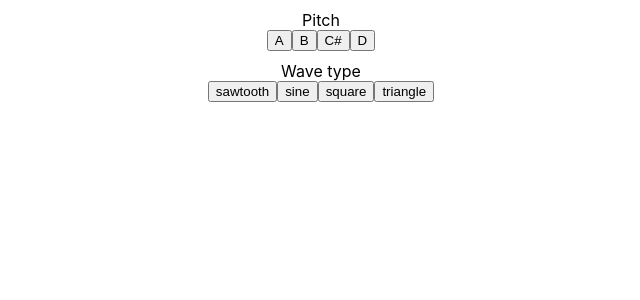
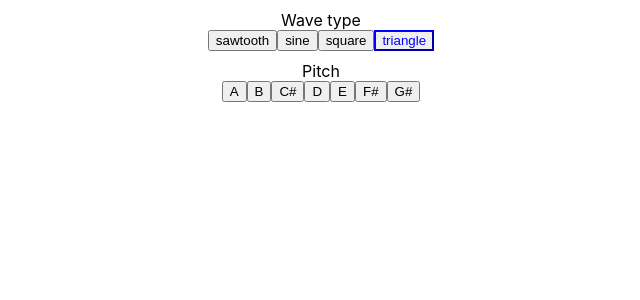
Before and after one commit to andrewangelle/websynth, a React (Create React App) app: page / in a window 1280 px wide. Shown: the top 300 px of the page, without its empty margins (319-959 px from the left). Built offline with nearby package versions, Linux system fonts and the light colour scheme.

Commit message:
different pitches with set wave type

```diff
--- a/src/components/WebSynth.tsx
+++ b/src/components/WebSynth.tsx
@@ -1,60 +1,138 @@
-import React, {useRef, useState} from 'react';
+import  {useState} from 'react';
 
-import { WaveType, WebSynthBase } from '../modules';
-
+import { WaveType, WebSynthBase, WebSynthBaseOptions } from '../modules';
 
 const waveTypes: WaveType[] = [
   'sawtooth',
   'sine',
   'square',
   'triangle'
-]
+];
+
+function useWebSynth(options: WebSynthBaseOptions){
+  const [isPlaying, setPlaying] = useState(false)
+
+  const toggle = () => {
+    const state = new WebSynthBase(options)
+    if(isPlaying){
+      setPlaying(false)
+      state.stop()
+    } else {
+      setPlaying(true);
+      state.start()
+    }
+  }
+
+  return {
+    toggle
+  }
+}
+
+function APitch({ waveType }: { waveType: WaveType }){
+  const options: WebSynthBaseOptions = {
+    frequency: 440,
+    gain: 0.5,
+    waveType
+  };
+  const synth = useWebSynth(options)
+  return (
+    <button onClick={synth.toggle}>
+      A
+    </button>
+  )
+}
+
+function BPitch({ waveType }: { waveType: WaveType }){
+  const options: WebSynthBaseOptions = {
+    frequency: 493.88,
+    gain: 0.5,
+    waveType
+  };
+  const synth = useWebSynth(options)
+  return (
+    <button onClick={synth.toggle}>
+      B
+    </button>
+  )
+};
+
+function CSharpPitch({ waveType }: { waveType: WaveType }){
+  const options: WebSynthBaseOptions = {
+    frequency: 554.37,
+    gain: 0.5,
+    waveType
+  };
+  const synth = useWebSynth(options)
+  return (
+    <button onClick={synth.toggle}>
+      C#
+    </button>
+  )
+};
+
+function DPitch({ waveType }: { waveType: WaveType }){
+  const options: WebSynthBaseOptions = {
+    frequency: 587.33,
+    gain: 0.5,
+    waveType
+  };
+  const synth = useWebSynth(options)
+  return (
+    <button onClick={synth.toggle}>
+      D
+    </button>
+  )
+};
+
+function EPitch({ waveType }: { waveType: WaveType }){
+  const options: WebSynthBaseOptions = {
+    frequency: 659.25,
+    gain: 0.5,
+    waveType
+  };
+  const synth = useWebSynth(options)
+  return (
+    <button onClick={synth.toggle}>
+      E
+    </button>
+  )
+};
+
+function FSharpPitch({ waveType }: { waveType: WaveType }){
+  const options: WebSynthBaseOptions = {
+    frequency: 739.99,
+    gain: 0.5,
+    waveType
+  };
+  const synth = useWebSynth(options)
+  return (
+    <button onClick={synth.toggle}>
+      F#
+    </button>
+  )
+};
+
+function GSharpPitch({ waveType }: { waveType: WaveType }){
+  const options: WebSynthBaseOptions = {
+    frequency: 830.61,
+    gain: 0.5,
+    waveType
+  };
+  const synth = useWebSynth(options)
+  return (
+    <button onClick={synth.toggle}>
+      G#
+    </button>
+  )
+};
 
 export function WebSynth(){
-  const [isPlaying, setPlaying] = useState(false)
-  const [volume, setVolume] = useState(0)
+  const [waveType, setWaveType] = useState<WaveType>('triangle')
 
   return (
     <div
       style={{display: 'flex', flexDirection: 'column'}}
     >
-      <label
-        style={{width: '100px', margin: '10px auto auto'}}
-        htmlFor="volume"
-      >
-        Pitch
-      </label>
-
-      <div style={{display: 'flex', justifyContent: 'center'}}>
-        <button
-          onClick={() => {
-            new WebSynthBase().setFrequency(440)
-          }}
-        >
-          A
-        </button>
-        <button
-          onClick={() => {
-            new WebSynthBase().setFrequency(493.88)
-          }}
-        >
-          B
-        </button>
-        <button
-          onClick={() => {
-            new WebSynthBase().setFrequency(554.37)
-          }}
-        >
-          C#
-        </button>
-        <button
-          onClick={() => {
-            new WebSynthBase().setFrequency(587.33)
-          }}
-        >
-          D
-        </button>
-      </div>
 
       <label style={{marginTop: '10px'}}>
         Wave type
@@ -65,15 +143,34 @@ export function WebSynth(){
         {waveTypes.map(type => (
           <button
             key={type}
-            onClick={() => {
-              setVolume(0.25)
-              new WebSynthBase().setWaveType(type)
+            onClick={() => setWaveType(type)}
+            style={{
+              color: waveType === type ? 'blue' : '',
+              borderColor: waveType === type ? 'blue' : ''
             }}
           >
             {type}
           </button>
         ))}
       </div>
+
+      <label
+        style={{width: '100px', margin: '10px auto auto'}}
+        htmlFor="volume"
+      >
+        Pitch
+      </label>
+
+      <div style={{display: 'flex', justifyContent: 'center'}}>
+        <APitch waveType={waveType} />
+        <BPitch waveType={waveType} />
+        <CSharpPitch waveType={waveType} />
+        <DPitch waveType={waveType} />
+        <EPitch waveType={waveType} />
+        <FSharpPitch waveType={waveType} />
+        <GSharpPitch waveType={waveType} />
+      </div>
+
     </div>
   )
 }
--- a/src/modules/WebSynthBase.ts
+++ b/src/modules/WebSynthBase.ts
@@ -7,13 +7,23 @@ export type WaveType = 'sawtooth'
   | 'square'
   | 'triangle'
   | 'custom'
+
+export type WebSynthBaseOptions = {
+  waveType: WaveType,
+  frequency: number;
+  gain: number;
+};
 export class WebSynthBase {
   node: ReturnType<typeof context>;
   oscillator: OscillatorNode;
   mixer: GainNode;
   filter: BiquadFilterNode
 
-  constructor(){
+  constructor({
+    waveType,
+    frequency,
+    gain
+  }: WebSynthBaseOptions){
     this.node = context();
     this.oscillator = new Oscillator().getOscillator();
     this.filter = new Filter().getFilter();
@@ -25,21 +35,17 @@ export class WebSynthBase {
       .connect(this.node?.destination!)
 
     this.oscillator.frequency.value = 440;
-    this.oscillator.type = 'triangle'
-
-    this.oscillator.start();
-
+    this.oscillator.type = waveType
+    this.oscillator.frequency.value = frequency;
+    this.mixer.gain.value = gain;
   }
 
-  getOscillator(){
-    return this.oscillator
+  start(){
+    this.oscillator.start();
   }
 
-  setFrequency(frequency: number){
-    this.oscillator.frequency.value = frequency;
-  }
-
-  setWaveType(waveType: WaveType){
-    this.oscillator.type = waveType
+  stop(){
+    this.oscillator.start();
+    this.oscillator.stop()
   }
 }
```
